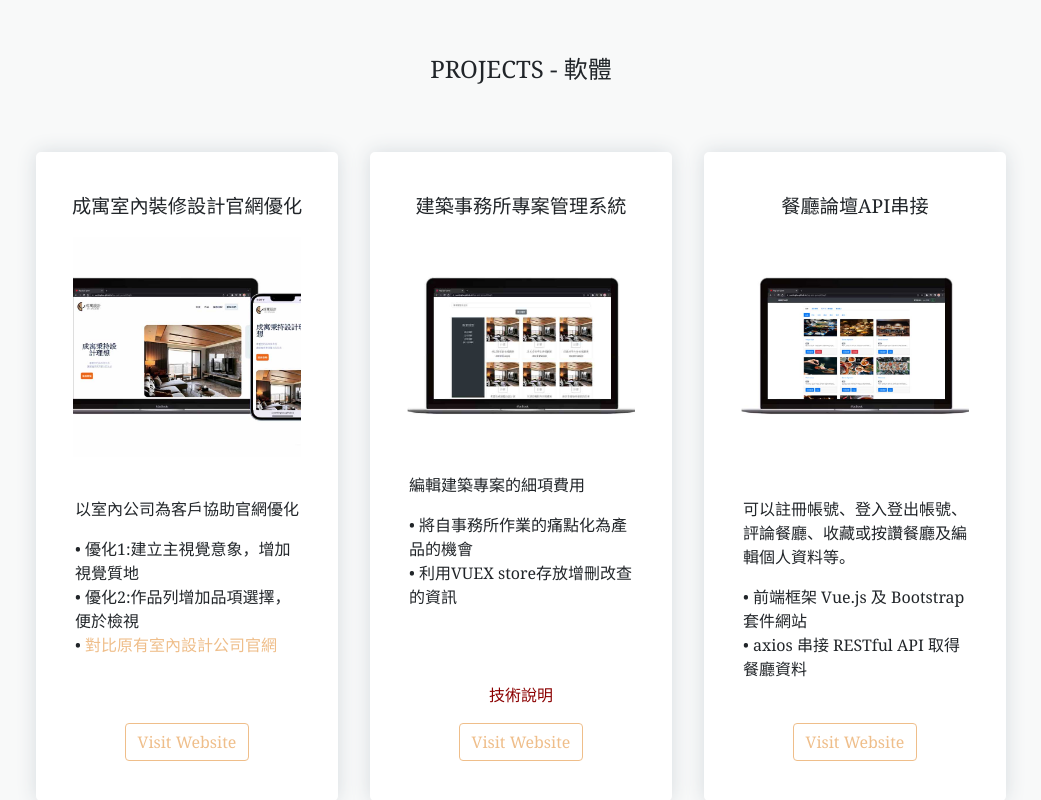
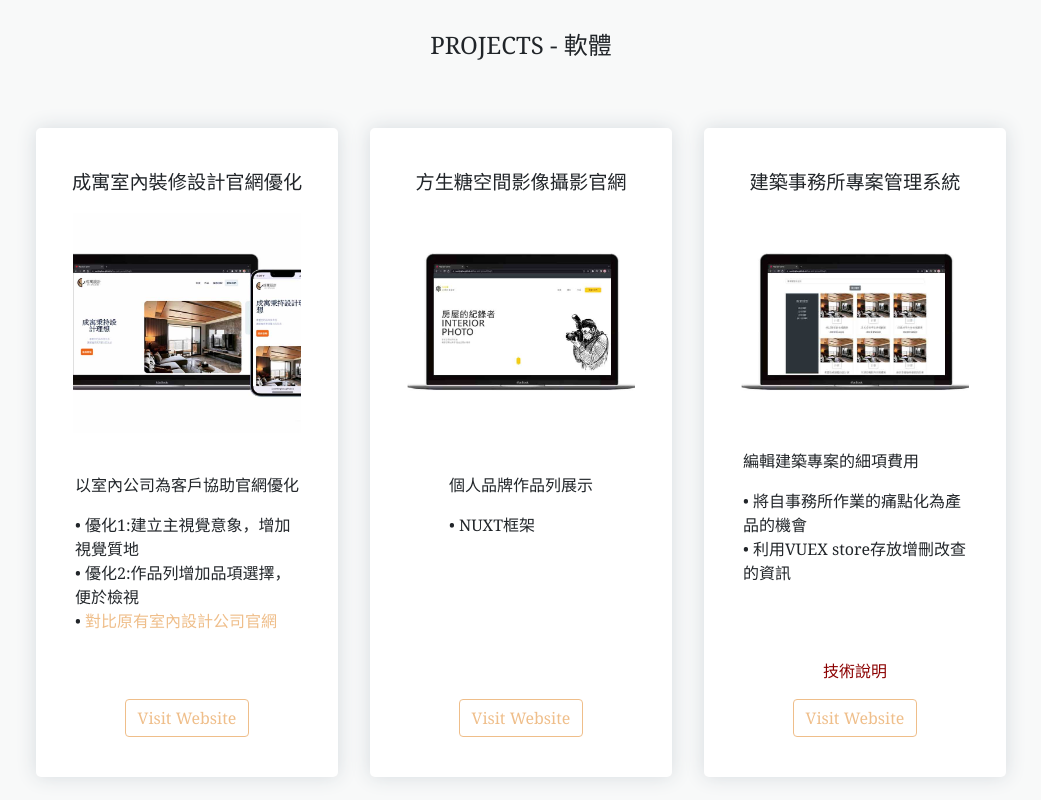
Before and after one commit to eddie8119/profile2, a website: page index.html in a window 1280 px wide. Shown: the part 1380-2180 px from the top of the page, without its empty margins (119-1160 px from the left). Drawn offline with nearby package versions, Linux system fonts and the light colour scheme.

Commit message:
攝影集

```diff
--- a/index copy.js
+++ /dev/null
@@ -1,5 +0,0 @@
-x = 134
-
-let arr = x.toString().split('')
-
-console.log( Object.prototype.toString.call(jrt))
--- a/index.html
+++ b/index.html
@@ -37,7 +37,8 @@
                 <header class="header">ABOUT ME</header>
                 <div class="paragraph-container">
                     <header class="sub-header">我是誰</header>
-                    <p class="paragraph">大家好，我是王旌，擁有設計與工程背景，可以左手設計規劃，右手將之實踐。擅長思考設計點子變現，編程可以很好的讓我手腦合一創造。目標成為MIT Media Lab、戴森類型的設計工程人才，融合設計及技術腦。</p>
+                    <!-- 目標成為MIT Media Lab、戴森類型的設計工程人才，融合設計及技術腦。 -->
+                    <p class="paragraph">大家好，我是王旌，擁有設計與工程背景，可以左手設計規劃，右手將之實踐。擅長思考設計點子變現，編程可以很好的讓我手腦合一創造。</p>
                 </div>
                 <div class="paragraph-container">
                     <header class="sub-header">我的前端技能</header>
@@ -76,6 +77,19 @@
               </div>
               <!-- 專案 -->
               <div id="project-item" class="col-xs-12 col-md-5 col-xl-3">
+                <header>方生糖空間影像攝影官網</header>
+                <div id='img'><img  src="/image/方生糖影像.jpg"></div>
+                <div id="description">
+                  <p class="">個人品牌作品列展示
+                  </p>
+                  <p>
+                    •  NUXT框架
+                  </p>
+                </div>
+                <a href="https://zesty-platypus-3173f8.netlify.app" target="_blank"><button type="button" class="btn btn-outline-primary">Visit Website</button></a>
+              </div>
+              <!-- 專案 -->
+              <div id="project-item" class="col-xs-12 col-md-5 col-xl-3">
                 <header>建築事務所專案管理系統</header>
                 <div id='img'><img  src="/image/arch-project.jpg"></div>
                 <div id="description">
@@ -87,22 +101,22 @@
                   </p>
                 </div>
                 <a href="https://medium.com/@wang8119/%E5%BB%BA%E7%AF%89%E4%BA%8B%E5%8B%99%E6%89%80%E5%B0%88%E6%A1%88%E7%AE%A1%E7%90%86%E7%B3%BB%E7%B5%B1-%E5%89%8D%E7%AB%AF%E9%96%8B%E7%99%BC-d3a86cc6033" target="_blank">技術說明</a>
-                <a href="https://youtu.be/TwNkCxgPdno" target="_blank"><button type="button" class="btn btn-outline-primary">Visit Website</button></a>
+                <a href="https://arch-project-management.netlify.app/" target="_blank"><button type="button" class="btn btn-outline-primary">Visit Website</button></a>
               </div>
               <!-- 專案 -->
               <div id="project-item" class="col-xs-12 col-md-5 col-xl-3">
-                <header>餐廳論壇API串接</header>
+                <header>餐廳論壇</header>
                 <div id='img'><img  src="/image/restaurant-vue.jpg"></div>
                 <div id="description">
-                  <p class="">可以註冊帳號、登入登出帳號、評論餐廳、收藏或按讚餐廳及編輯個人資料等。
+                  <p class="">註冊、登入登出帳號。評論、收藏或按讚餐廳。編輯個人。
                   </p>
                   <p>
                     •  前端框架 Vue.js 及 Bootstrap 套件網站
-                    <br>•  axios 串接 RESTful API 取得餐廳資料
-                    <!-- <br>•  測試帳密：root@example.com / 12345678 -->
+                    <br>•  axios 串接 RESTful API 餐廳資料
+                    <br>•  帳密：root@example.com / 12345678
                   </p>
                 </div>
-                <a href="https://github.com/eddie8119/restaurant-forum/tree/main" target="_blank"><button type="button" class="btn btn-outline-primary">Visit Website</button></a>
+                <a href="https://wentingliuu.github.io/restaurant-forum/#/restaurants" target="_blank"><button type="button" class="btn btn-outline-primary">Visit Website</button></a>
               </div>
               <!-- 專案 -->
               <!-- <div id="project-item" class="col-xs-12 col-md-5 col-xl-3">
@@ -147,7 +161,7 @@
                 <a href="https://eddie8119.github.io/ALPHA-Shop-/" target="_blank"><button type="button" class="btn btn-outline-primary">Visit Website</button></a>
               </div>
               <!-- 專案 -->
-              <div id="project-item" class="col-xs-12 col-md-5 col-xl-3">
+              <!-- <div id="project-item" class="col-xs-12 col-md-5 col-xl-3">
                 <header>[協作] 社群網站前後分離分工</header>
                 <div id='img'><img  src="/image/twitter.jpg"></div>
                 <div id="description">
@@ -159,7 +173,7 @@
                   </p>
                 </div>
                 <a href="https://github.com/eddie8119/ac-twitter-frontend" target="_blank"><button type="button" class="btn btn-outline-primary">Visit Website</button></a>
-              </div>
+              </div> -->
           </div>
     </section>
 
```
Also changed, not shown: image/方生糖影像.jpg (added).
